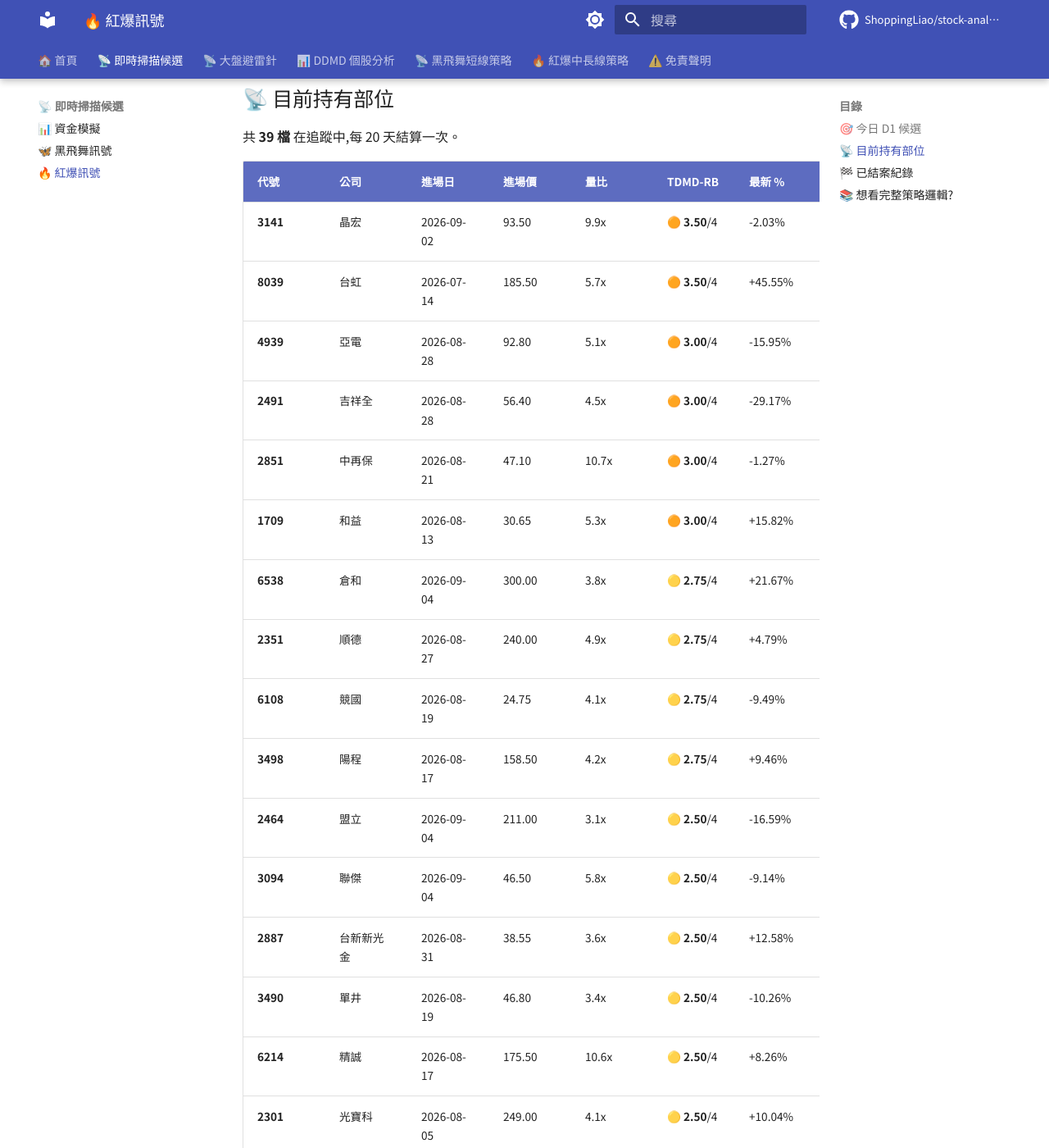
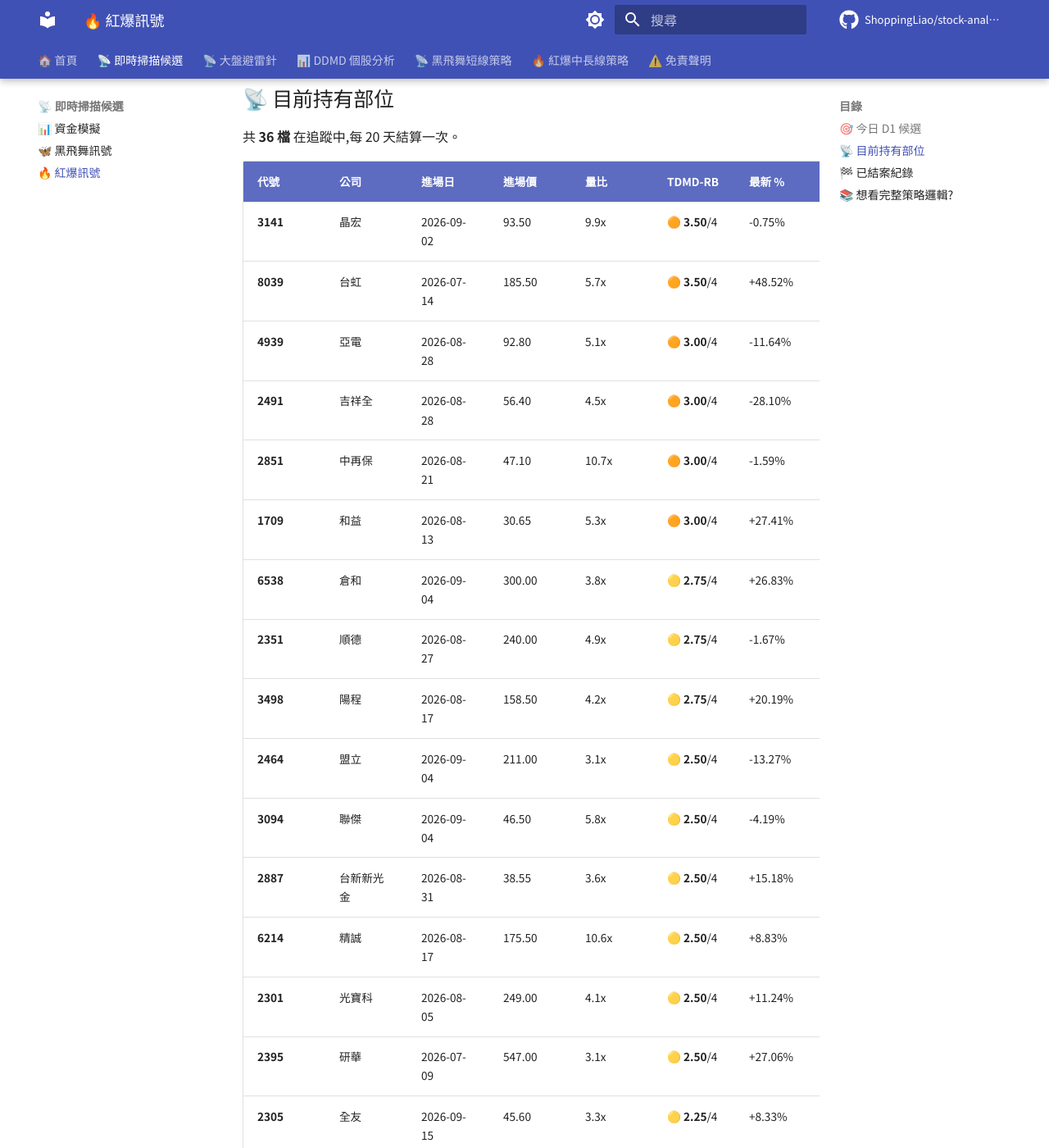
Before and after one commit to ShoppingLiao/stock-analysis-public, an MkDocs documentation site: the page built from docs/signals_red_burst.md, in a window 1280 px wide and 1400 px high, scrolled down 610 px. Shown: the whole window at 82% size. Built offline with MkDocs 1.6.1 and Material for MkDocs 9.7.7, drawn with Linux system fonts in a browser that asks for light colours; comment, search, counter and statistics services are not loaded; some of the changed text lies outside the part shown.

Commit message:
docs(signals): update BB + RB + capital (2026-09-16)

```diff
--- a/docs/signals_red_burst.md
+++ b/docs/signals_red_burst.md
@@ -8,7 +8,7 @@ D1 條件成立 → 當天 13:00 後直接進場(漲停則 D2 開盤)。進場
 ## 🎯 今日 D1 候選
 
 剛滿足「**創 400 日新高 + 量 ≥ 20 日均量 3x**」的標的。
-已排除目前持有部位(39 檔 active),實戰一倉一筆。
+已排除目前持有部位(36 檔 active),實戰一倉一筆。
 
 !!! warning "重要法律聲明"
     本段僅揭露「滿足 D1 條件」的訊號,**不附進場價、不構成投資建議**。
@@ -20,49 +20,46 @@ D1 條件成立 → 當天 13:00 後直接進場(漲停則 D2 開盤)。進場
 
 ## 📡 目前持有部位
 
-共 **39 檔** 在追蹤中,每 20 天結算一次。
+共 **36 檔** 在追蹤中,每 20 天結算一次。
 
 | 代號 | 公司 | 進場日 | 進場價 | 量比 | TDMD-RB | 最新 % | MFE | MAE | review |
 |------|------|--------|--------|------|---------|--------|-----|-----|--------|
-| **3141** | 晶宏 | 2026-09-02 | 93.50 | 9.9x | 🟠 **3.50**/4 | -2.03% | +17.65% | -6.95% | 0/10 |
-| **8039** | 台虹 | 2026-07-14 | 185.50 | 5.7x | 🟠 **3.50**/4 | +45.55% | +96.23% | -14.82% | 2/10 |
-| **4939** | 亞電 | 2026-08-28 | 92.80 | 5.1x | 🟠 **3.00**/4 | -15.95% | +1.83% | -16.27% | 0/10 |
-| **2491** | 吉祥全 | 2026-08-28 | 56.40 | 4.5x | 🟠 **3.00**/4 | -29.17% | -6.21% | -31.56% | 0/10 |
-| **2851** | 中再保 | 2026-08-21 | 47.10 | 10.7x | 🟠 **3.00**/4 | -1.27% | +1.70% | -11.78% | 0/10 |
-| **1709** | 和益 | 2026-08-13 | 30.65 | 5.3x | 🟠 **3.00**/4 | +15.82% | +23.00% | -3.75% | 1/10 |
-| **6538** | 倉和 | 2026-09-04 | 300.00 | 3.8x | 🟡 **2.75**/4 | +21.67% | +26.50% | -6.17% | 0/10 |
-| **2351** | 順德 | 2026-08-27 | 240.00 | 4.9x | 🟡 **2.75**/4 | +4.79% | +7.08% | -9.17% | 0/10 |
-| **6108** | 競國 | 2026-08-19 | 24.75 | 4.1x | 🟡 **2.75**/4 | -9.49% | +7.47% | -13.54% | 0/10 |
-| **3498** | 陽程 | 2026-08-17 | 158.50 | 4.2x | 🟡 **2.75**/4 | +9.46% | +39.75% | -3.15% | 1/10 |
-| **2464** | 盟立 | 2026-09-04 | 211.00 | 3.1x | 🟡 **2.50**/4 | -16.59% | +0.95% | -18.01% | 0/10 |
-| **3094** | 聯傑 | 2026-09-04 | 46.50 | 5.8x | 🟡 **2.50**/4 | -9.14% | +9.25% | -13.33% | 0/10 |
-| **2887** | 台新新光金 | 2026-08-31 | 38.55 | 3.6x | 🟡 **2.50**/4 | +12.58% | +13.62% | +0.78% | 0/10 |
-| **3490** | 單井 | 2026-08-19 | 46.80 | 3.4x | 🟡 **2.50**/4 | -10.26% | +23.50% | -14.21% | 0/10 |
-| **6214** | 精誠 | 2026-08-17 | 175.50 | 10.6x | 🟡 **2.50**/4 | +8.26% | +11.11% | -1.14% | 1/10 |
-| **2301** | 光寶科 | 2026-08-05 | 249.00 | 4.1x | 🟡 **2.50**/4 | +10.04% | +31.73% | -2.01% | 1/10 |
-| **2395** | 研華 | 2026-07-09 | 547.00 | 3.1x | 🟡 **2.50**/4 | +25.23% | +32.91% | -9.78% | 2/10 |
-| **2305** | 全友 | 2026-09-15 | 45.60 | 3.3x | 🟡 **2.25**/4 | — | — | — | 0/10 |
-| **6426** | 統新 | 2026-09-08 | 307.00 | 3.8x | 🟡 **2.25**/4 | -2.28% | +6.84% | -6.19% | 0/10 |
-| **3406** | 玉晶光 | 2026-08-31 | 916.00 | 3.8x | 🟡 **2.25**/4 | -0.11% | +24.45% | -1.09% | 0/10 |
-| **2637** | 慧洋-KY | 2026-08-19 | 91.80 | 4.6x | 🟡 **2.25**/4 | +5.56% | +17.65% | -1.96% | 0/10 |
-| **1560** | 中砂 | 2026-09-11 | 790.00 | 3.6x | 🟡 **2.00**/4 | -6.96% | -1.77% | -6.96% | 0/10 |
-| **6179** | 亞通 | 2026-09-10 | 38.20 | 9.0x | 🟡 **2.00**/4 | -8.77% | +0.92% | -14.01% | 0/10 |
-| **6218** | 豪勉 | 2026-09-08 | 46.70 | 4.8x | 🟡 **2.00**/4 | +5.46% | +5.46% | -7.39% | 0/10 |
+| **3141** | 晶宏 | 2026-09-02 | 93.50 | 9.9x | 🟠 **3.50**/4 | -0.75% | +17.65% | -6.95% | 0/10 |
+| **8039** | 台虹 | 2026-07-14 | 185.50 | 5.7x | 🟠 **3.50**/4 | +48.52% | +96.23% | -14.82% | 2/10 |
+| **4939** | 亞電 | 2026-08-28 | 92.80 | 5.1x | 🟠 **3.00**/4 | -11.64% | +1.83% | -16.27% | 0/10 |
+| **2491** | 吉祥全 | 2026-08-28 | 56.40 | 4.5x | 🟠 **3.00**/4 | -28.10% | -6.21% | -31.56% | 0/10 |
+| **2851** | 中再保 | 2026-08-21 | 47.10 | 10.7x | 🟠 **3.00**/4 | -1.59% | +1.70% | -11.78% | 0/10 |
+| **1709** | 和益 | 2026-08-13 | 30.65 | 5.3x | 🟠 **3.00**/4 | +27.41% | +27.41% | -3.75% | 1/10 |
+| **6538** | 倉和 | 2026-09-04 | 300.00 | 3.8x | 🟡 **2.75**/4 | +26.83% | +32.83% | -6.17% | 0/10 |
+| **2351** | 順德 | 2026-08-27 | 240.00 | 4.9x | 🟡 **2.75**/4 | -1.67% | +7.08% | -9.17% | 0/10 |
+| **3498** | 陽程 | 2026-08-17 | 158.50 | 4.2x | 🟡 **2.75**/4 | +20.19% | +39.75% | -3.15% | 1/10 |
+| **2464** | 盟立 | 2026-09-04 | 211.00 | 3.1x | 🟡 **2.50**/4 | -13.27% | +0.95% | -18.01% | 0/10 |
+| **3094** | 聯傑 | 2026-09-04 | 46.50 | 5.8x | 🟡 **2.50**/4 | -4.19% | +9.25% | -13.33% | 0/10 |
+| **2887** | 台新新光金 | 2026-08-31 | 38.55 | 3.6x | 🟡 **2.50**/4 | +15.18% | +16.08% | +0.78% | 0/10 |
+| **6214** | 精誠 | 2026-08-17 | 175.50 | 10.6x | 🟡 **2.50**/4 | +8.83% | +11.11% | -1.14% | 1/10 |
+| **2301** | 光寶科 | 2026-08-05 | 249.00 | 4.1x | 🟡 **2.50**/4 | +11.24% | +31.73% | -2.01% | 1/10 |
+| **2395** | 研華 | 2026-07-09 | 547.00 | 3.1x | 🟡 **2.50**/4 | +27.06% | +32.91% | -9.78% | 2/10 |
+| **2305** | 全友 | 2026-09-15 | 45.60 | 3.3x | 🟡 **2.25**/4 | +8.33% | +8.33% | -3.29% | 0/10 |
+| **6426** | 統新 | 2026-09-08 | 307.00 | 3.8x | 🟡 **2.25**/4 | +7.49% | +7.49% | -6.19% | 0/10 |
+| **3406** | 玉晶光 | 2026-08-31 | 916.00 | 3.8x | 🟡 **2.25**/4 | +9.72% | +24.45% | -1.09% | 0/10 |
+| **2637** | 慧洋-KY | 2026-08-19 | 91.80 | 4.6x | 🟡 **2.25**/4 | +11.66% | +17.65% | -1.96% | 1/10 |
+| **1560** | 中砂 | 2026-09-11 | 790.00 | 3.6x | 🟡 **2.00**/4 | -6.20% | -1.77% | -6.96% | 0/10 |
+| **6179** | 亞通 | 2026-09-10 | 38.20 | 9.0x | 🟡 **2.00**/4 | -1.31% | +0.92% | -14.01% | 0/10 |
+| **6218** | 豪勉 | 2026-09-08 | 46.70 | 4.8x | 🟡 **2.00**/4 | +15.85% | +15.85% | -7.39% | 0/10 |
 | **2845** | 遠東銀 | 2026-09-03 | 13.65 | 3.2x | 🟡 **2.00**/4 | -0.37% | +1.47% | -2.20% | 0/10 |
-| **2221** | 大甲 | 2026-09-02 | 83.20 | 3.1x | 🟡 **2.00**/4 | +15.50% | +26.80% | +0.60% | 0/10 |
-| **1312** | 國喬 | 2026-09-01 | 15.65 | 6.9x | 🟡 **2.00**/4 | -8.31% | +4.79% | -11.82% | 0/10 |
-| **6547** | 高端疫苗 | 2026-08-27 | 63.10 | 5.6x | 🟡 **2.00**/4 | -5.39% | +14.42% | -10.46% | 0/10 |
-| **2426** | 鼎元 | 2026-08-26 | 99.80 | 3.9x | 🟡 **2.00**/4 | -9.02% | +11.22% | -11.42% | 0/10 |
-| **2606** | 裕民 | 2026-08-24 | 72.30 | 3.0x | 🟡 **2.00**/4 | +3.18% | +13.00% | -3.18% | 0/10 |
-| **2615** | 萬海 | 2026-08-24 | 124.50 | 3.7x | 🟡 **2.00**/4 | -10.04% | +8.03% | -14.46% | 0/10 |
-| **2030** | 彰源 | 2026-08-10 | 20.45 | 11.6x | 🟡 **2.00**/4 | +8.56% | +18.34% | +0.00% | 1/10 |
-| **2069** | 運錩 | 2026-09-11 | 24.65 | 4.0x | ⚪ **1.75**/4 | -7.51% | +0.00% | -7.51% | 0/10 |
-| **6226** | 光鼎 | 2026-08-31 | 31.60 | 3.4x | ⚪ **1.75**/4 | +14.87% | +14.87% | -6.96% | 0/10 |
-| **2033** | 佳大 | 2026-08-28 | 25.65 | 3.6x | ⚪ **1.75**/4 | -0.58% | +16.57% | -8.77% | 0/10 |
-| **2465** | 麗臺 | 2026-08-11 | 86.90 | 3.0x | ⚪ **1.75**/4 | +2.99% | +23.71% | -2.88% | 1/10 |
-| **8227** | 巨有科技 | 2026-09-14 | 241.00 | 11.9x | ⚪ **1.50**/4 | +3.53% | +4.98% | -0.83% | 0/10 |
-| **2634** | 漢翔 | 2026-07-22 | 64.40 | 3.3x | ⚪ **1.50**/4 | -3.73% | +18.79% | -9.94% | 1/10 |
-| **6617** | 共信-KY | 2026-09-08 | 134.50 | 3.7x | ⚪ **1.25**/4 | -6.69% | +0.37% | -6.69% | 0/10 |
+| **2221** | 大甲 | 2026-09-02 | 83.20 | 3.1x | 🟡 **2.00**/4 | +26.80% | +26.80% | +0.60% | 0/10 |
+| **1312** | 國喬 | 2026-09-01 | 15.65 | 6.9x | 🟡 **2.00**/4 | -5.43% | +4.79% | -11.82% | 0/10 |
+| **6547** | 高端疫苗 | 2026-08-27 | 63.10 | 5.6x | 🟡 **2.00**/4 | -4.12% | +14.42% | -10.46% | 0/10 |
+| **2426** | 鼎元 | 2026-08-26 | 99.80 | 3.9x | 🟡 **2.00**/4 | +0.00% | +11.22% | -11.42% | 0/10 |
+| **2606** | 裕民 | 2026-08-24 | 72.30 | 3.0x | 🟡 **2.00**/4 | +5.12% | +13.00% | -3.18% | 0/10 |
+| **2615** | 萬海 | 2026-08-24 | 124.50 | 3.7x | 🟡 **2.00**/4 | -7.63% | +8.03% | -14.46% | 0/10 |
+| **2030** | 彰源 | 2026-08-10 | 20.45 | 11.6x | 🟡 **2.00**/4 | +11.00% | +18.34% | +0.00% | 1/10 |
+| **2069** | 運錩 | 2026-09-11 | 24.65 | 4.0x | ⚪ **1.75**/4 | -4.06% | +0.00% | -7.51% | 0/10 |
+| **6226** | 光鼎 | 2026-08-31 | 31.60 | 3.4x | ⚪ **1.75**/4 | +26.27% | +26.27% | -6.96% | 0/10 |
+| **2033** | 佳大 | 2026-08-28 | 25.65 | 3.6x | ⚪ **1.75**/4 | +9.36% | +16.57% | -8.77% | 0/10 |
+| **2465** | 麗臺 | 2026-08-11 | 86.90 | 3.0x | ⚪ **1.75**/4 | +4.03% | +23.71% | -2.88% | 1/10 |
+| **8227** | 巨有科技 | 2026-09-14 | 241.00 | 11.9x | ⚪ **1.50**/4 | +12.86% | +13.69% | -0.83% | 0/10 |
+| **6617** | 共信-KY | 2026-09-08 | 134.50 | 3.7x | ⚪ **1.25**/4 | +2.60% | +2.60% | -6.69% | 0/10 |
 
 > TDMD-RB:🔴 主力(4)/🟠 中倉(3)/🟡 試單(2)/⚪ 觀察(<2)。T=突破力道+多頭陡峭、D=量爆強度、M=籌碼三條合一、Dr=LLM 題材。
 
@@ -70,10 +67,13 @@ D1 條件成立 → 當天 13:00 後直接進場(漲停則 D2 開盤)。進場
 
 ## 🏁 已結案紀錄
 
-共 **238 筆** 已結案,勝率 **31.5%**,平均報酬 **-3.14%**
+共 **241 筆** 已結案,勝率 **31.5%**,平均報酬 **-3.14%**
 
 | 代號 | 公司 | 進場日 | 出場日 | 進場價 | 出場價 | 報酬 | 出場原因 |
 |------|------|--------|--------|--------|--------|------|---------|
+| 6108 | 競國 | 2026-08-19 | 2026-09-16 | 24.75 | 23.00 | -7.07% | 20 天結算 漲幅 -7.07% < 5% |
+| 3490 | 單井 | 2026-08-19 | 2026-09-16 | 46.80 | 44.80 | -4.27% | 20 天結算 漲幅 -4.27% < 5% |
+| 2634 | 漢翔 | 2026-07-22 | 2026-09-16 | 64.40 | 65.00 | **+0.93%** | 40 天結算 漲幅 -5.25% < 5% |
 | 2359 | 所羅門 | 2026-08-18 | 2026-09-15 | 177.50 | 125.00 | -29.58% | 20 天結算 漲幅 -29.58% < 5% |
 | 6265 | 方土昶 | 2026-08-17 | 2026-09-14 | 63.30 | 49.20 | -22.27% | 20 天結算 漲幅 -22.27% < 5% |
 | 2357 | 華碩 | 2026-08-14 | 2026-09-11 | 996.00 | 924.00 | -7.23% | 20 天結算 漲幅 -7.23% < 5% |
@@ -83,17 +83,14 @@ D1 條件成立 → 當天 13:00 後直接進場(漲停則 D2 開盤)。進場
 | 2006 | 東和鋼鐵 | 2026-08-06 | 2026-09-03 | 86.20 | 82.60 | -4.18% | 20 天結算 漲幅 -4.18% < 5% |
 | 2425 | 承啟 | 2026-08-04 | 2026-09-01 | 50.20 | 37.45 | -25.40% | 20 天結算 漲幅 -25.40% < 5% |
 | 5880 | 合庫金 | 2026-07-30 | 2026-08-27 | 27.00 | 25.05 | -7.22% | 20 天結算 漲幅 -7.22% < 5% |
+| 1301 | 台塑 | 2026-06-25 | 2026-08-21 | 58.00 | 59.40 | **+2.41%** | 40 天結算 漲幅 -5.26% < 5% |
 | 3577 | 泓格 | 2026-07-24 | 2026-08-21 | 146.50 | 113.00 | -22.87% | 20 天結算 漲幅 -22.87% < 5% |
-| 1301 | 台塑 | 2026-06-25 | 2026-08-21 | 58.00 | 59.40 | **+2.41%** | 40 天結算 漲幅 -5.26% < 5% |
 | 3088 | 艾訊 | 2026-07-23 | 2026-08-20 | 154.00 | 125.00 | -18.83% | 20 天結算 漲幅 -18.83% < 5% |
+| 2484 | 希華 | 2026-05-25 | 2026-08-19 | 54.20 | 73.00 | **+34.69%** | 60 天結算 漲幅 1.25% < 5% |
 | 6414 | 樺漢 | 2026-07-22 | 2026-08-19 | 470.00 | 408.50 | -13.09% | 20 天結算 漲幅 -13.09% < 5% |
-| 2484 | 希華 | 2026-05-25 | 2026-08-19 | 54.20 | 73.00 | **+34.69%** | 60 天結算 漲幅 1.25% < 5% |
 | 3479 | 安勤 | 2026-05-22 | 2026-08-18 | 125.50 | 127.50 | **+1.59%** | 60 天結算 漲幅 -14.14% < 5% |
 | 2527 | 宏璟 | 2026-07-17 | 2026-08-14 | 49.05 | 44.40 | -9.48% | 20 天結算 漲幅 -9.48% < 5% |
 | 6505 | 台塑化 | 2026-07-16 | 2026-08-13 | 74.50 | 69.80 | -6.31% | 20 天結算 漲幅 -6.31% < 5% |
-| 6488 | 環球晶 | 2026-07-14 | 2026-08-11 | 1515.00 | 849.00 | -43.96% | 20 天結算 漲幅 -43.96% < 5% |
-| 8383 | 千附 | 2026-07-14 | 2026-08-11 | 84.20 | 68.60 | -18.53% | 20 天結算 漲幅 -18.53% < 5% |
-| 6538 | 倉和 | 2026-07-14 | 2026-08-11 | 156.00 | 147.00 | -5.77% | 20 天結算 漲幅 -5.77% < 5% |
 
 *僅顯示最近 20 筆,完整紀錄會累積在內部 journal。*
 
```
Also changed, not shown: docs/signals_capital.md (+14 -14 lines).
